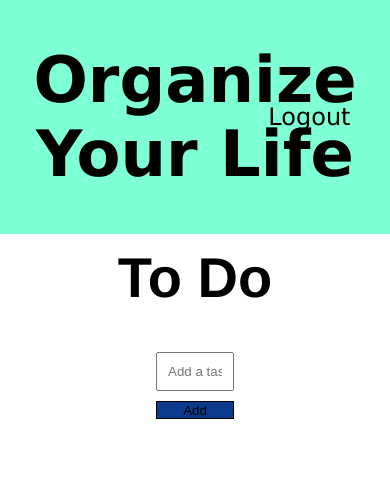
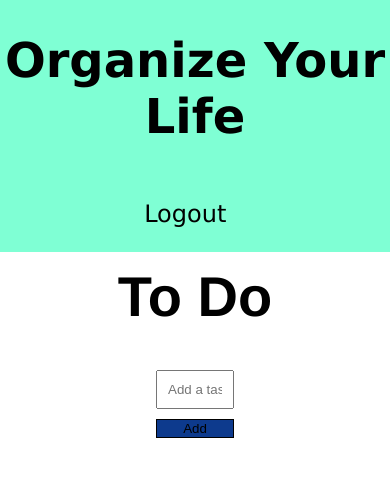
Before and after one commit to FredericoSRamos/To-DoList, a Flask app: page / in a window 390 px wide. Shown: the top 492 px of the page. Run offline with Flask 3, Linux system fonts and the light colour scheme; the visitor is signed in with stand-in values (Sample User, id 1); parts of the project's set-up code (start-up, migrations or seed data) failed here and were passed over.

Commit message:
Responsiveness + bug fixes

```diff
--- a/app.py
+++ b/app.py
@@ -118,13 +118,10 @@ def update(id):
             except:
                 flash("An error occurred while trying to update the task, try again")
         else:
-            checked = data.get("check")
-            if not checked:
-                flash("An error occurred, try again")
-                return redirect("/")
+            checked = data.get("checked")
 
             try:
-                db.execute("UPDATE items SET check = ? WHERE id = ?", (checked, id))
+                db.execute("UPDATE items SET is_checked = ? WHERE id = ?", (checked, id))
             except:
                 flash("An error occurred while trying to update the task, try again")
 
--- a/static/index.js
+++ b/static/index.js
@@ -2,15 +2,20 @@ const checkboxes = document.getElementsByClassName("checkbox-input");
 
 for (let checkbox of checkboxes) {
     if (checkbox.checked) {
-        document.getElementById("task-text-" + checkbox.getAttribute("id")).style.textDecoration = "line-through";
+        const id = checkbox.getAttribute("id")
+        document.getElementById("task-text-" + id).style.textDecoration = "line-through";
+        document.getElementById("task-row-" + id).style.backgroundColor = "#9bdba6";
     }
 
     checkbox.addEventListener("change", () => {
+        const id = checkbox.getAttribute("id")
         if (checkbox.checked) {
-            document.getElementById("task-text-" + checkbox.getAttribute("id")).style.textDecoration = "line-through";
+            document.getElementById("task-text-" + id).style.textDecoration = "line-through";
+            document.getElementById("task-row-" + id).style.backgroundColor = "#9bdba6";
             saveStatus(id, 1, "Check");
         } else {
-            document.getElementById("task-text-" + checkbox.getAttribute("id")).style.textDecoration = "none";
+            document.getElementById("task-text-" + id).style.textDecoration = "none";
+            document.getElementById("task-row-" + id).style.backgroundColor = "#ffffff";
             saveStatus(id, 0, "Check");
         }
     })
--- a/static/style.css
+++ b/static/style.css
@@ -159,3 +159,17 @@ input[type="checkbox"] {
     cursor: pointer;
     padding: 1%;
 }
+
+@media (max-width: 600px) {
+    #head-strip {
+        flex-direction: column;
+    }
+
+    .side-text {
+        position: unset;
+    }
+
+    h1 {
+        font-size: 1.5em;
+    }
+}
```
